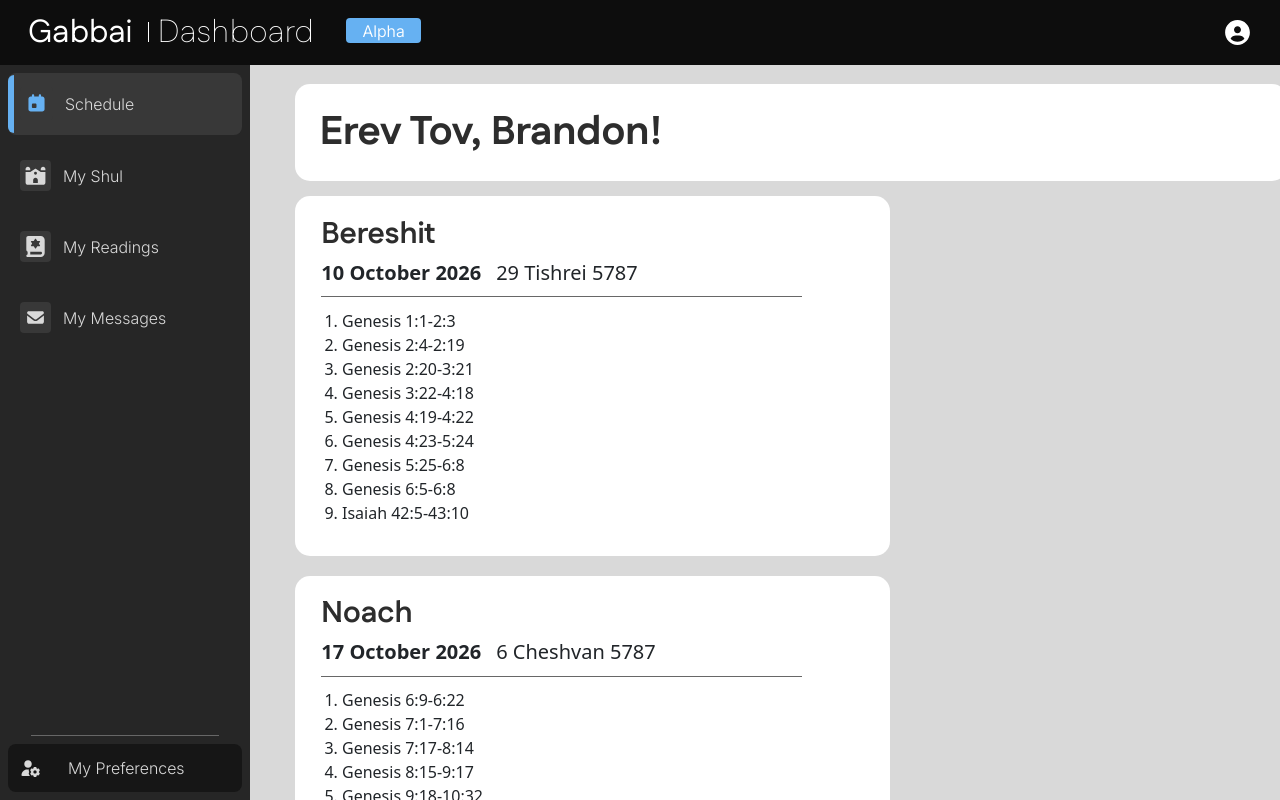
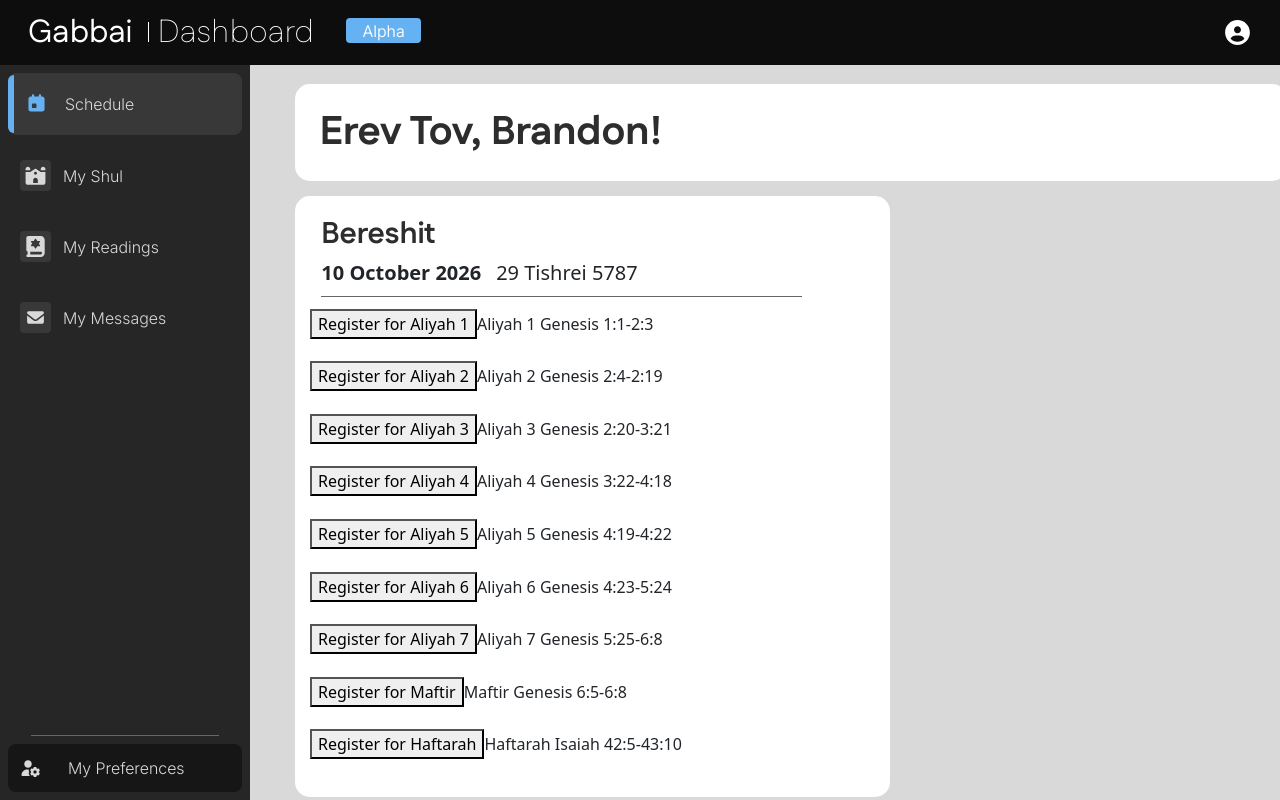
Before and after one commit to brandonbng23/gabbai, a React (Vite) app in the folder frontend/: page / in a window 1280 px wide. Shown: the top 800 px of the page. Built offline with nearby package versions, Linux system fonts and the light colour scheme.

Commit message:
Seperated each aliyot into its own component

```diff
--- a/frontend/src/Components/parsha.tsx
+++ b/frontend/src/Components/parsha.tsx
@@ -1,7 +1,7 @@
 import React, { useState } from "react";
-import { Form } from "react-bootstrap";
+import { Button } from "react-bootstrap";
 
-interface Aliyah {
+interface Parsha {
     hDate: string;
     gregDate: string;
     parsha: string;
@@ -10,9 +10,34 @@ interface Aliyah {
     user: string;
 }
 
-function Parsha({hDate, gregDate, parsha, psukim, reader, user}: Aliyah): React.JSX.Element {
-    const [available, setAvailability] = useState<boolean>(true);
+interface Aliyah {
+    a: number;
+    psukim: string;
+    reader: string;
+    available: boolean;
+}
 
+function Aliyah(props: Aliyah): React.JSX.Element {
+    const [available, toggleAvailable] = useState<boolean>(props.available);
+
+    function aliyahText(): string {
+        return props.a < 8 ? `Aliyah ${props.a}` : (props.a === 8 ? "Maftir" : "Haftarah");
+    }
+
+    function buttonText(): string {
+        return available ? ("Register for " + aliyahText()) : (aliyahText() + " Unavailable");
+    }
+
+    return (
+        <span>
+            <button disabled={!available} onClick={() => {toggleAvailable(!available)}}>{buttonText()}</button>
+            <span>{props.a < 8 ? "Aliyah " + props.a : (props.a === 8 ? "Maftir" : "Haftarah")} {props.psukim}</span>
+            <p></p>
+        </span>
+    )
+}
+
+function Parsha({hDate, gregDate, parsha, psukim, reader, user}: Parsha): React.JSX.Element {
     return (
         <div className="aliyah">
             <h3>{parsha}</h3>
@@ -25,7 +50,14 @@ function Parsha({hDate, gregDate, parsha, psukim, reader, user}: Aliyah): React.
 
             <div className="divider"></div>
 
-            <ol>{psukim.map((p: string, index) => <li key={index}>{p}</li>)}</ol>
+            <span>{psukim.map((p: string, index) => <Aliyah
+                                                        key={index}
+                                                        a={index+1}
+                                                        psukim={p}
+                                                        reader={reader}
+                                                        available={true}>
+                                                        </Aliyah>)}
+            </span>
 
 
         </div>
```
